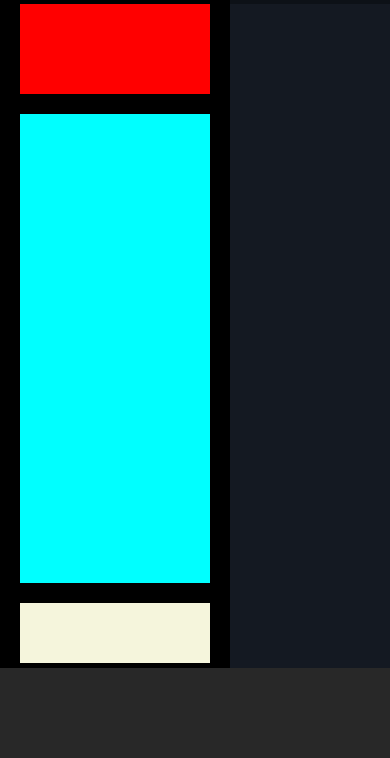
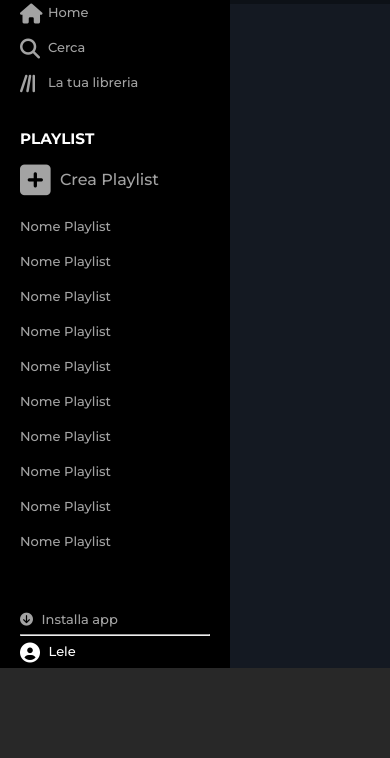
Before and after one commit to LeleGuidi/html-css-spotifyweb, a plain HTML site: page index.html in a window 390 px wide. Shown: the part 86-844 px from the top of the page. Drawn offline with Linux system fonts and the light colour scheme.

Commit message:
Sidebar completata (senza effetti e media query)

```diff
--- a/css/style.css
+++ b/css/style.css
@@ -10,23 +10,23 @@
 /*-------------------
     DEBUG
 -------------------*/
-.logo {
+/* .logo {
     background-color: blue;
-}
+} */
 
-.link-pages {
+/* .link-pages {
     background-color: red;
     height: 90px;
-}
+} */
 
-.playlist {
+/* .playlist {
     background-color: aqua;
-}
+} */
 
-.account {
+/* .account {
     background-color: beige;
     height: 60px;
-}
+} */
 /*-------------------
     TYPO
 -------------------*/
@@ -72,30 +72,115 @@ main {
     display: flex;
 }
 
+/* sidebar  */
 main .sidebar {
     height: 100%;
     width: 230px;
     background-color: black;
     z-index: 3;
     flex-shrink: 0;
-    padding: 20px 20px 5px 20px;
     display: flex;
     flex-direction: column;
     gap: 20px;
+    color: #a3a3a3;
+    font-size: small;
+    font-weight: 500;
 }
 
+.sidebar > div {
+    padding: 0 20px;
+}
+
+.sidebar ul {
+    list-style: none;
+}
+
+.sidebar a {
+    display: inline-block;
+    text-decoration: none;
+    color: inherit;
+    height: 35px;
+    width: 100%;
+}
+
+.sidebar i {
+    margin-right: 5px;
+}
+
+/* logo  */
 .sidebar .logo {
     height: 50px;
+    margin-top: 20px;
 }
 
-.sidebar .playlist {
+.logo img {
+    height: 100%;
+}
+/* /logo  */
+
+/* pages  */
+.sidebar .pages-links {
+    padding: 0;
+}
+
+.nav-pages li {
+    padding-left: 20px;
+}
+
+.nav-pages i {
+    font-size: 20px;
+    vertical-align: middle;
+    width: 23px;
+}
+/* /pages  */
+
+/* playlist  */
+.playlist h3 {
+    text-transform: uppercase;
+    color: white;
+}
+
+.playlist .create-playlist {
+    font-size: 16px;
+    margin-top: 15px;
+}
+
+.create-playlist i {
+    font-size: 35px;
+    vertical-align: middle;
+}
+
+.playlist-nav {
+    overflow-y: auto;
     flex-grow: 1;
+}
+/* /playlist  */
+
+/* account  */
+.sidebar .account {
+    display: flex;
+    flex-direction: column;
+    gap: 7px;
+    padding: 5px 20px;
+}
+
+.account .user-account {
+    color: white;
+}
+
+.user-account i {
+    font-size: 20px;
+    vertical-align: middle;
+}
+/* /account  */
+
+/* main sections  */
+main .main-sections {
     overflow-y: auto;
 }
 
-main .main-sections {
-    overflow-y: auto;
-}
+/* /main sections  */
+
 /*-------------------
     FOOTER
 -------------------*/
--- a/index.html
+++ b/index.html
@@ -5,10 +5,16 @@
         <meta http-equiv="X-UA-Compatible" content="IE=edge">
         <meta name="viewport" content="width=device-width, initial-scale=1.0">
         <title>Spotify</title>
+        <!-- Favicon  -->
+        <link rel="icon" type="image/x-icon" href="img/favicon.ico">
+        <!-- /Favicon  -->
+        <!-- Fontawesom  -->
+        <script src="https://kit.fontawesome.com/6a19c75f45.js" crossorigin="anonymous"></script>
+        <!-- /Fontawesom  -->
         <!-- Google fonts -->
         <link rel="preconnect" href="https://fonts.googleapis.com">
         <link rel="preconnect" href="https://fonts.gstatic.com" crossorigin>
-        <link href="https://fonts.googleapis.com/css2?family=Montserrat:wght@300;400;700&display=swap" rel="stylesheet">
+        <link href="https://fonts.googleapis.com/css2?family=Montserrat:wght@300;400;500;600;700&display=swap" rel="stylesheet">
         <!-- /Google fonts -->
         <!-- Style css  -->
         <link rel="stylesheet" href="css/style.css">
@@ -24,14 +30,89 @@
         <main>
             <!-- sidebar  -->
             <div class="sidebar">
-                <div class="logo"></div>
-                <div class="link-pages"></div>
-                <div class="playlist"></div>
-                <div class="account"></div>
+                <!-- logo  -->
+                <div class="logo">
+                    <img src="img/logo.png" alt="logo">
+                </div>
+                <!-- /logo  -->
+                <!-- pages link  -->
+                <div class="pages-links">
+                    <nav class="nav-pages">
+                        <ul>
+                            <li>
+                                <a href="#"><i class="fa-solid fa-house"></i>Home</a>
+                            </li>
+                            <li>
+                                <a href="#"><i class="fa-solid fa-magnifying-glass"></i>Cerca</a>
+                            </li>
+                            <li>
+                                <a href="#"><i class="fa-solid fa-lines-leaning"></i>La tua libreria</a>
+                            </li>
+                        </ul>
+                    </nav>
+                </div>
+                <!-- /pages link  -->
+                <!-- playlist  -->
+                <div class="playlist">
+                    <h3>playlist</h3>
+                    <div class="create-playlist">
+                        <i class="fa-solid fa-square-plus"></i>
+                        Crea Playlist
+                    </div>
+                </div>
+                <div class="playlist-nav">
+                    <nav>
+                        <ul>
+                            <li>
+                                <a href="#">Nome Playlist</a>
+                            </li>
+                            <li>
+                                <a href="#">Nome Playlist</a>
+                            </li>
+                            <li>
+                                <a href="#">Nome Playlist</a>
+                            </li>
+                            <li>
+                                <a href="#">Nome Playlist</a>
+                            </li>
+                            <li>
+                                <a href="#">Nome Playlist</a>
+                            </li>
+                            <li>
+                                <a href="#">Nome Playlist</a>
+                            </li>
+                            <li>
+                                <a href="#">Nome Playlist</a>
+                            </li>
+                            <li>
+                                <a href="#">Nome Playlist</a>
+                            </li>
+                            <li>
+                                <a href="#">Nome Playlist</a>
+                            </li>
+                            <li>
+                                <a href="#">Nome Playlist</a>
+                            </li>
+                        </ul>
+                    </nav>
+                </div>
+                <!-- /playlist  -->
+                <!-- account -->
+                <div class="account">
+                    <div class="install-app">
+                        <i class="fa-solid fa-circle-arrow-down"></i> Installa app
+                    </div>
+                    <hr>
+                    <div class="user-account">
+                        <i class="fa-solid fa-circle-user"></i> Lele
+                    </div>
+                </div>
+                <!-- /account -->
             </div>
             <!-- /sidebar  -->
             <!-- main sections  -->
-            <div class="main-sections"></div>
+            <div class="main-sections">
+            </div>
             <!-- /main sections  -->
         </main>
         <!-- /sidebar and main sections  -->
```
Also changed, not shown: img/logo.png (added).
